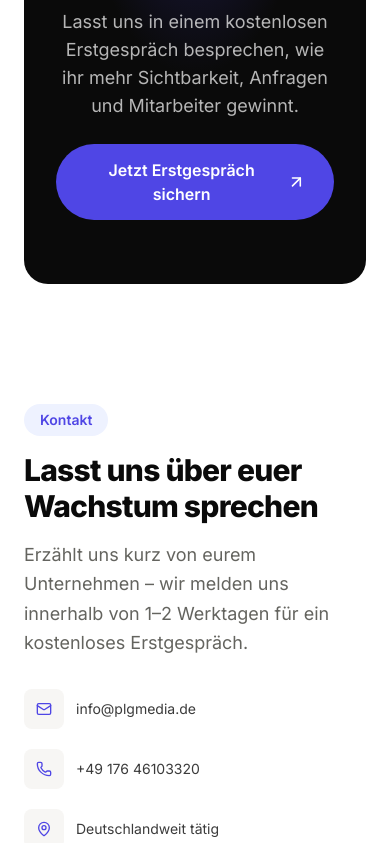
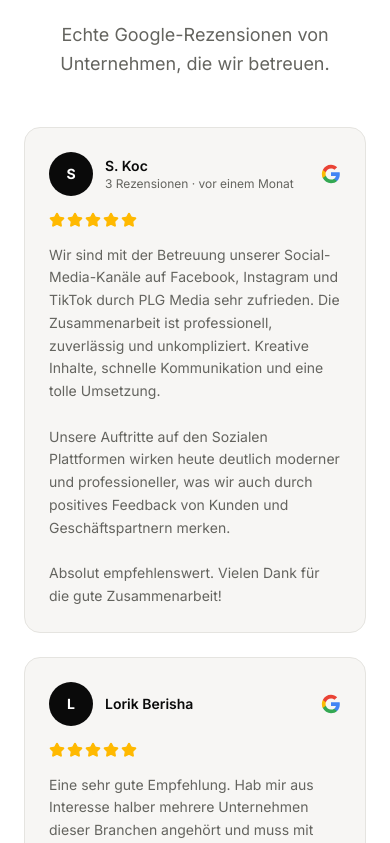
Before and after one commit to fatihpilig-hash/fatih, a Next.js app in the folder website/: page / in a window 390 px wide. Shown: the part 8021-8864 px from the top of the page. Built offline with nearby package versions, Linux system fonts and the light colour scheme.

Commit message:
Add Google reviews section
New "Bewertungen" section between WhyUs and the CTA band, showing
the three Google reviews (S. Koc, Lorik Berisha, Se Ko) as cards
with rating stars and a Google attribution mark. Adds a matching
nav link.

```diff
--- a/website/src/app/page.tsx
+++ b/website/src/app/page.tsx
@@ -3,6 +3,7 @@ import { Stats } from "@/components/Stats";
 import { Services } from "@/components/Services";
 import { Process } from "@/components/Process";
 import { WhyUs } from "@/components/WhyUs";
+import { Reviews } from "@/components/Reviews";
 import { CTABand } from "@/components/CTABand";
 import { ContactForm } from "@/components/ContactForm";
 
@@ -14,6 +15,7 @@ export default function Home() {
       <Services />
       <Process />
       <WhyUs />
+      <Reviews />
       <CTABand />
       <ContactForm />
     </main>
--- /dev/null
+++ b/website/src/components/Reviews.tsx
@@ -0,0 +1,100 @@
+import { Star } from "lucide-react";
+import { Container } from "@/components/ui/Container";
+import { SectionHeading } from "@/components/ui/SectionHeading";
+
+const reviews = [
+  {
+    name: "S. Koc",
+    reviewCount: "3 Rezensionen",
+    timeAgo: "vor einem Monat",
+    text: "Wir sind mit der Betreuung unserer Social-Media-Kanäle auf Facebook, Instagram und TikTok durch PLG Media sehr zufrieden. Die Zusammenarbeit ist professionell, zuverlässig und unkompliziert. Kreative Inhalte, schnelle Kommunikation und eine tolle Umsetzung.\n\nUnsere Auftritte auf den Sozialen Plattformen wirken heute deutlich moderner und professioneller, was wir auch durch positives Feedback von Kunden und Geschäftspartnern merken.\n\nAbsolut empfehlenswert. Vielen Dank für die gute Zusammenarbeit!",
+  },
+  {
+    name: "Lorik Berisha",
+    reviewCount: null,
+    timeAgo: null,
+    text: "Eine sehr gute Empfehlung. Hab mir aus Interesse halber mehrere Unternehmen dieser Branchen angehört und muss mit Abstand sagen dass dieses Unternehmen mich am meisten überzeugt hat.",
+  },
+  {
+    name: "Se Ko",
+    reviewCount: "2 Rezensionen",
+    timeAgo: "vor einem Monat",
+    text: "Professionelle Unterstützung. Top Beratung. Nichts zu meckern!",
+  },
+];
+
+function GoogleLogo({ className }: { className?: string }) {
+  return (
+    <svg viewBox="0 0 48 48" className={className} aria-hidden>
+      <path
+        fill="#4285F4"
+        d="M45.12 24.5c0-1.56-.14-3.06-.4-4.5H24v8.51h11.84c-.51 2.75-2.06 5.08-4.39 6.64v5.52h7.11c4.16-3.83 6.56-9.47 6.56-16.17z"
+      />
+      <path
+        fill="#34A853"
+        d="M24 46c5.94 0 10.92-1.97 14.56-5.33l-7.11-5.52c-1.97 1.32-4.49 2.1-7.45 2.1-5.73 0-10.58-3.87-12.31-9.07H4.34v5.7C7.96 41.07 15.4 46 24 46z"
+      />
+      <path
+        fill="#FBBC05"
+        d="M11.69 28.18A13.98 13.98 0 0 1 10.9 24c0-1.45.25-2.86.7-4.18v-5.7H4.34A21.99 21.99 0 0 0 2 24c0 3.55.85 6.91 2.34 9.88l7.35-5.7z"
+      />
+      <path
+        fill="#EA4335"
+        d="M24 10.75c3.23 0 6.13 1.11 8.41 3.29l6.31-6.31C34.91 4.18 29.93 2 24 2 15.4 2 7.96 6.93 4.34 14.12l7.35 5.7c1.73-5.2 6.58-9.07 12.31-9.07z"
+      />
+    </svg>
+  );
+}
+
+export function Reviews() {
+  return (
+    <section id="bewertungen" className="py-24 sm:py-28">
+      <Container className="flex flex-col gap-12">
+        <SectionHeading
+          eyebrow="Bewertungen"
+          title="Das sagen unsere Kunden"
+          description="Echte Google-Rezensionen von Unternehmen, die wir betreuen."
+        />
+
+        <div className="grid gap-6 lg:grid-cols-3">
+          {reviews.map(({ name, reviewCount, timeAgo, text }) => (
+            <div
+              key={name}
+              className="flex flex-col gap-4 rounded-2xl border border-border bg-background-alt p-6"
+            >
+              <div className="flex items-center justify-between">
+                <div className="flex items-center gap-3">
+                  <span className="flex h-11 w-11 items-center justify-center rounded-full bg-primary text-sm font-bold text-primary-foreground">
+                    {name.charAt(0)}
+                  </span>
+                  <div className="flex flex-col">
+                    <span className="text-sm font-semibold text-foreground">
+                      {name}
+                    </span>
+                    <span className="text-xs text-muted-foreground">
+                      {[reviewCount, timeAgo].filter(Boolean).join(" · ")}
+                    </span>
+                  </div>
+                </div>
+                <GoogleLogo className="h-5 w-5 shrink-0" />
+              </div>
+
+              <div className="flex items-center gap-0.5">
+                {Array.from({ length: 5 }).map((_, i) => (
+                  <Star
+                    key={i}
+                    className="h-4 w-4 fill-amber-400 text-amber-400"
+                  />
+                ))}
+              </div>
+
+              <p className="whitespace-pre-line text-sm leading-relaxed text-muted-foreground">
+                {text}
+              </p>
+            </div>
+          ))}
+        </div>
+      </Container>
+    </section>
+  );
+}
--- a/website/src/lib/site-config.ts
+++ b/website/src/lib/site-config.ts
@@ -8,6 +8,7 @@ export const siteConfig = {
     { label: "Leistungen", href: "#leistungen" },
     { label: "Ablauf", href: "#ablauf" },
     { label: "Warum wir", href: "#warum-wir" },
+    { label: "Bewertungen", href: "#bewertungen" },
     { label: "Kontakt", href: "#kontakt" },
   ],
 };
```
